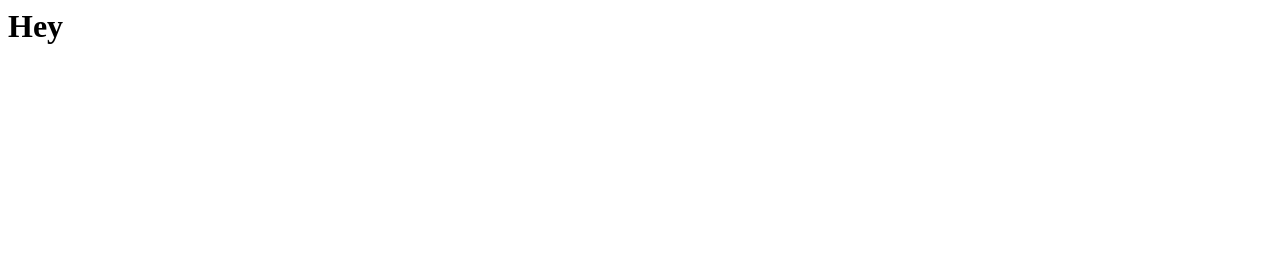
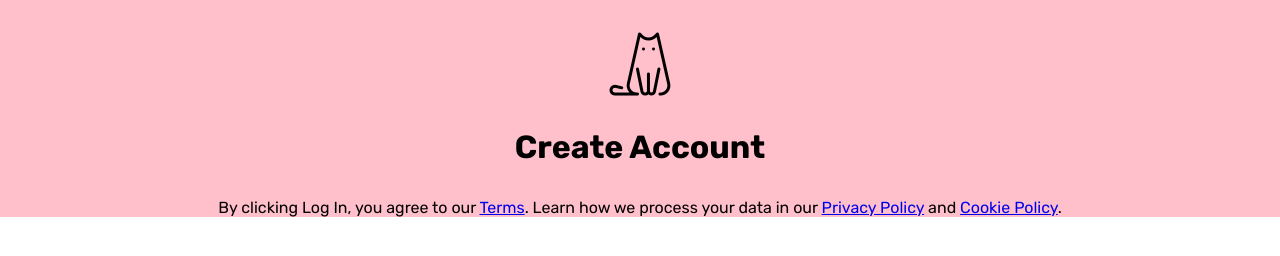
Before and after one commit to Delgorithm/discuss, a website: page html/account.html in a window 1280 px wide. Drawn offline with Linux system fonts and the light colour scheme.

Commit message:
html : creation account : V1.0.0

```diff
--- /dev/null
+++ b/css/account.css
@@ -0,0 +1,47 @@
+:root{
+    --clr-white: #ffffff;
+    --clr-black: #000000;
+    --clr-grey-1: #939ba7;
+    --clr-grey-2: #3c444f;
+    --clr-grey-3: #21262e;
+
+    --fs-low : 1em;
+    --fs-medium : 1.5em;
+    --fs-big : 2em;
+
+}
+
+*{
+    margin: 0;
+    padding: 0;
+    list-style: none;
+    box-sizing: border-box;
+    text-decoration: none;
+    font-family: 'Rubik', sans-serif;
+}
+
+body{
+    min-height: 100svh;
+}
+
+.first-container{
+    background-color: pink;
+    color: --w;
+    display: flex;
+    flex-direction: column;
+    align-items: center;
+    gap: 2rem;
+    padding-top: 2rem;
+}
+
+.first-container h1{
+    font-size:var(--fs-big)
+}
+
+.first-container p{
+    text-align: center;
+}
+
+.first-container p a{
+    text-decoration: underline;
+}
--- a/html/account.html
+++ b/html/account.html
@@ -1 +1,31 @@
-<h1>Hey</h1>
+<html lang="en">
+  <head>
+    <meta charset="UTF-8" />
+    <meta http-equiv="X-UA-Compatible" content="IE=edge" />
+    <meta name="viewport" content="width=device-width, initial-scale=1.0" />
+    <link rel="preconnect" href="https://fonts.googleapis.com" />
+    <link rel="preconnect" href="https://fonts.gstatic.com" crossorigin />
+    <link
+      href="https://fonts.googleapis.com/css2?family=Rubik:wght@400;700&display=swap"
+      rel="stylesheet"
+    />
+    <link rel="stylesheet" href="/css/account.css" />
+    <title>Create account</title>
+  </head>
+  <body>
+    <main>
+      <section class="first-container">
+        <picture>
+          <img src="/images/icons8-chat-64.png" alt="Discuss' logo" />
+        </picture>
+        <h1>Create Account</h1>
+        <p>
+          By clicking Log In, you agree to our <a href="#">Terms</a>. Learn how
+          we process your data in our <a href="#">Privacy Policy</a> and
+          <a href="#">Cookie Policy</a>.
+        </p>
+      </section>
+      <section class="second-container"></section>
+    </main>
+  </body>
+</html>
```
